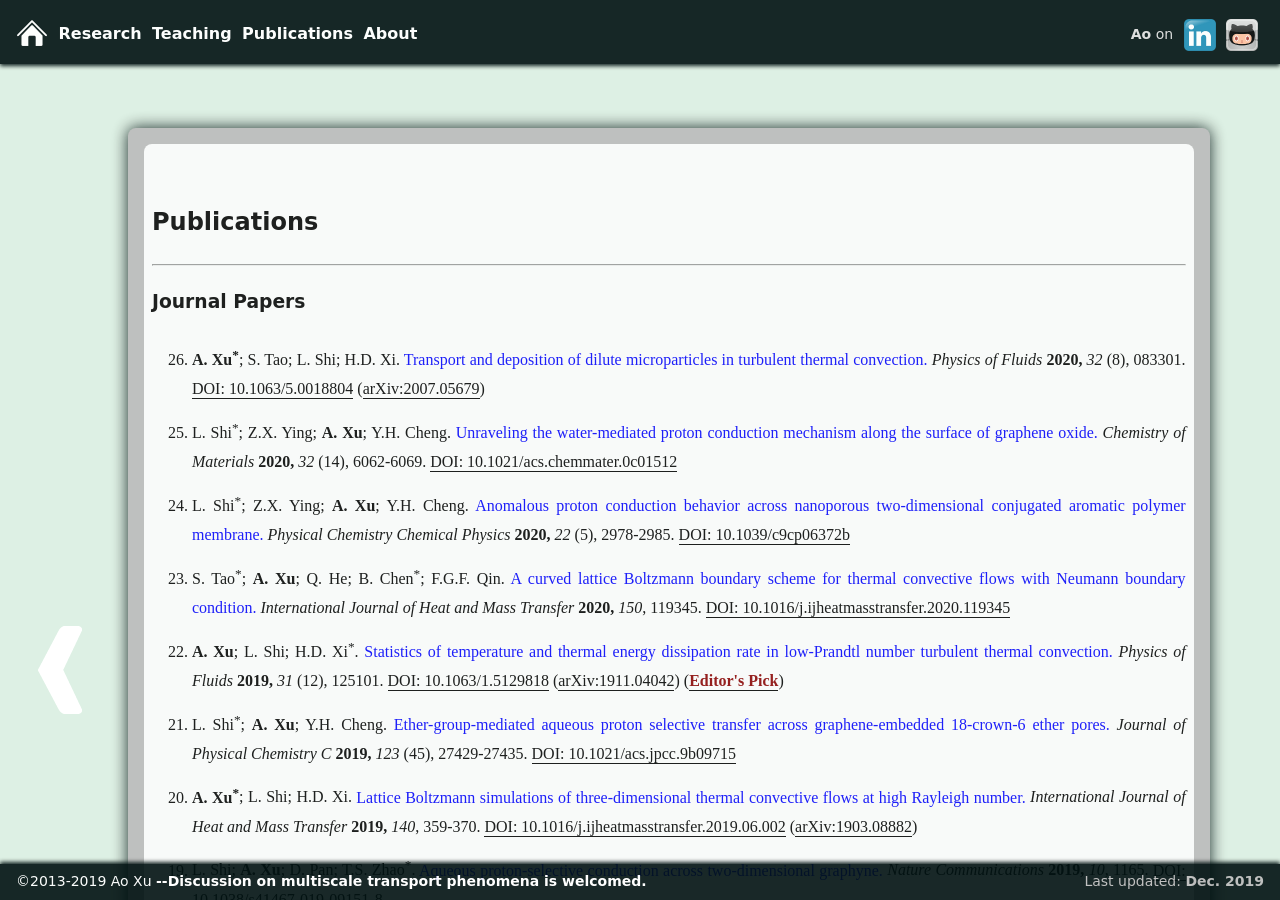
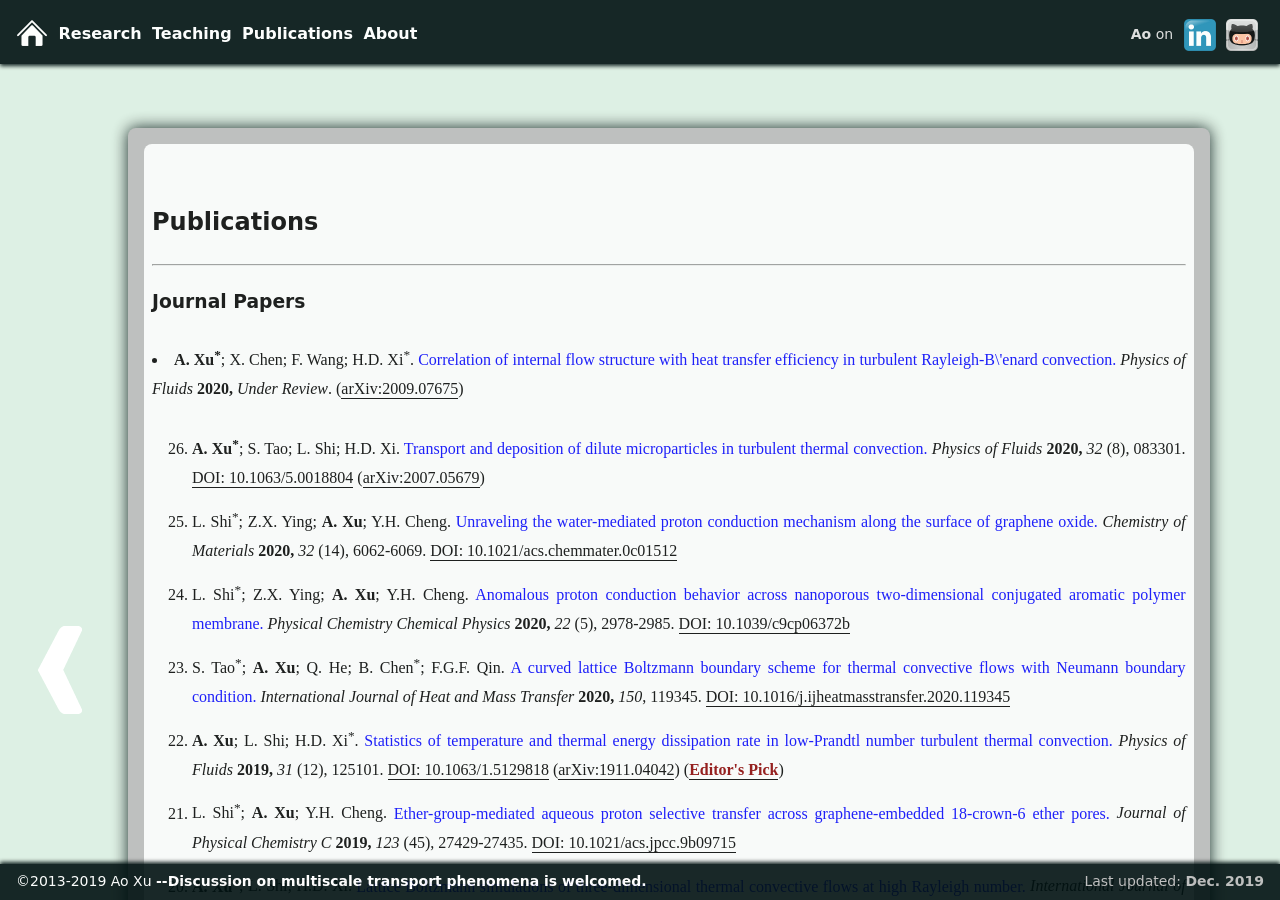
Before and after one commit to xuaoxiqi/xuaoxiqi.github.io, a Jekyll site: the page built from publications.html, in a window 1280 px wide and 900 px high. Built offline with Jekyll 4.4.1, drawn with Linux system fonts in a browser that asks for light colours; some web fonts are replaced.

Commit message:
add 027 arXiv

```diff
--- a/publications.html
+++ b/publications.html
@@ -17,6 +17,13 @@ title: Publications
 
     <h3>Journal Papers</h3>
 
+
+         <!--027-->
+        <li class="liPublications"><b>A. Xu<sup>*</sup></b>; X. Chen; F. Wang; H.D. Xi<sup>*</sup>.
+        <a class="publications" href="./publications/027_POF2020_arXiv.pdf">Correlation of internal flow structure with heat transfer efficiency in turbulent Rayleigh-B\'enard convection.</a>
+        <i>Physics of Fluids</i> <b>2020,</b> <i>Under Review</i>.
+        (<a href="https://arxiv.org/abs/2009.07675" target="_blank">arXiv:2009.07675</a>)
+        </li>
 
     <ol reversed="reversed">
 
```
Also changed, not shown: 2 other files.
